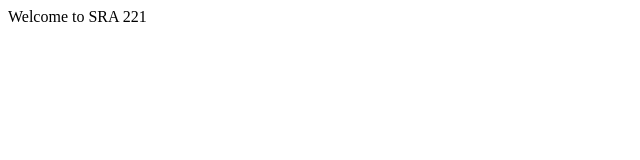
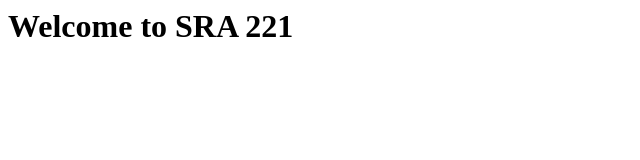
Before and after one commit to jrayne01/jrr5854.github.io, a plain HTML site: page index.html in a window 1280 px wide. Shown: the whole page, without its empty margins (0-640 px from the left). Drawn offline with Linux system fonts and the light colour scheme.

Commit message:
Update index.html

```diff
--- a/index.html
+++ b/index.html
@@ -1,7 +1,7 @@
 <html>
 <head><title>SRA-221 Course Home Page</title></head>
 <body>
-<hl>Welcome to SRA 221</hl>
+<h1>Welcome to SRA 221</h1>
 
 </body>
 </html>
```
